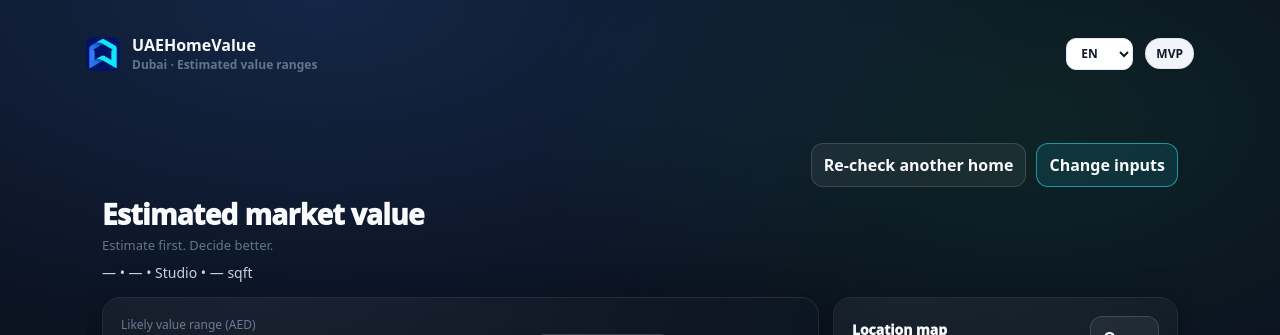
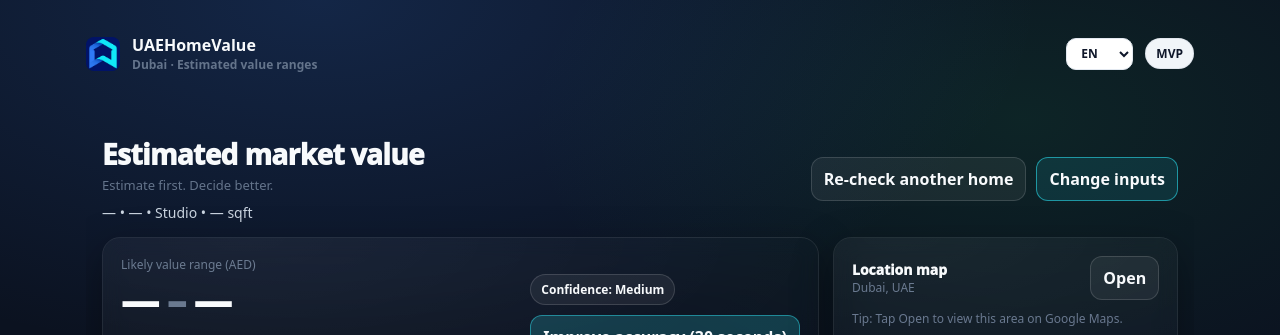
Before and after one commit to yy84567195/uaehomevalue, a Next.js app: page /en/result in a window 1280 px wide. Shown: the top 335 px of the page. Built offline with nearby package versions, Linux system fonts and the light colour scheme.

Commit message:
fix: align actions with header title row

```diff
--- a/app/[locale]/result/ResultClient.module.css
+++ b/app/[locale]/result/ResultClient.module.css
@@ -656,6 +656,25 @@
   grid-template-columns: 1fr auto;
   align-items: center;
 }
+/* ✅ Force-align title with actions (desktop) */
+.headerRow {
+  display: grid;
+  grid-template-columns: 1fr auto;
+  gap: 14px;
+  align-items: start;
+  margin-top: 14px;
+}
+
+.headerLeft {
+  min-width: 0;
+}
+
+/* mobile: stack nicely */
+@media (max-width: 980px) {
+  .headerRow {
+    grid-template-columns: 1fr;
+  }
+}
 
 /* ✅ Footer brand (if you haven't added these yet) */
 .footerBrand {
--- a/app/[locale]/result/ResultClient.tsx
+++ b/app/[locale]/result/ResultClient.tsx
@@ -371,9 +371,25 @@ useEffect(() => {
           </div>
         )}
 
-{/* Top bar (only actions on top, aligned with header) */}
-<div className={styles.topBar}>
-  <div className={styles.topLeftSpacer} />
+{/* Header row (title left + actions right) */}
+<div className={styles.headerRow}>
+  <div className={styles.headerLeft}>
+    <h1 className={styles.h1}>{t("result.title")}</h1>
+    <div className={styles.sub}>{t("result.subtitle")}</div>
+
+    <div className={styles.metaLine}>
+      {area || "—"} • {type || "—"} •{" "}
+      {bedsLabel
+        ? bedsLabel === "Studio"
+          ? t("result.header.studio")
+          : bedsLabel === "4+"
+          ? t("result.header.bedsPlus")
+          : t("result.header.beds", { beds: bedsLabel })
+        : "—"}{" "}
+      • {formatSqft(sizeSqft)} {t("result.header.sqft")}
+    </div>
+  </div>
+
   <div className={styles.actions}>
     <a href={homeUrl}>
       <button className={styles.btnGhost}>{t("result.actions.recheck")}</button>
@@ -383,19 +399,6 @@ useEffect(() => {
     </a>
   </div>
 </div>
-
-        {/* Header */}
-        <div className={styles.header}>
-          <h1 className={styles.h1}>{t("result.title")}</h1>
-          <div className={styles.sub}>{t("result.subtitle")}</div>
-
-          <div className={styles.metaLine}>
-            {area || "—"} • {type || "—"} •{" "}
-            {bedsLabel ? (bedsLabel === "Studio" ? t("result.header.studio") : bedsLabel === "4+" ? t("result.header.bedsPlus") : t("result.header.beds", { beds: bedsLabel })) : "—"}{" "}
-            • {formatSqft(sizeSqft)} {t("result.header.sqft")}
-          </div>
-        </div>
-
         {/* Main layout */}
         <div className={styles.mainGrid}>
           {/* Left column */}
```
